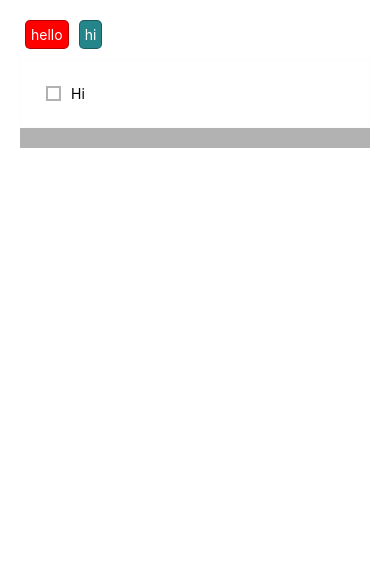
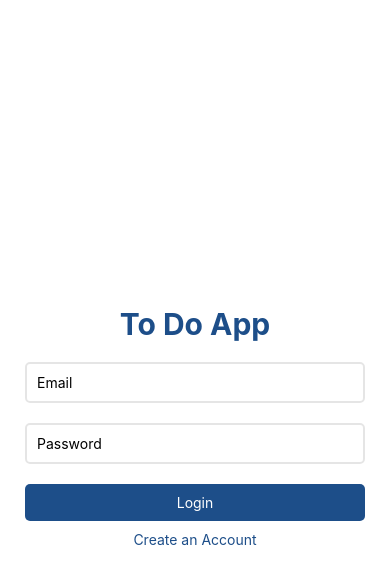
Before and after one commit to bojoluis21798/to-do-app, a React Native app in the folder app/: screen /dashboard in a window 390 px wide. Shown: the top 584 px of the page. Built offline with nearby package versions, Linux system fonts and the light colour scheme.

Commit message:
Create login screen

```diff
--- a/app/App.tsx
+++ b/app/App.tsx
@@ -1,8 +1,14 @@
 import React from 'react';
-import Dashboard from './src/domain/dashboard/Dashboard';
+import {Provider} from 'react-redux';
+import store from './src/app/store';
+import Login from './src/domain/login/Login';
+import Routes from './src/routes/Routes';
 
 const App = () => {
-  return <Dashboard />;
+  const {logIn} = store.getState();
+  return (
+    <Provider store={store}>{logIn.loggedIn ? <Routes /> : <Login />}</Provider>
+  );
 };
 
 export default App;
--- a/app/package.json
+++ b/app/package.json
@@ -10,8 +10,11 @@
     "lint": "eslint . --ext .js,.jsx,.ts,.tsx"
   },
   "dependencies": {
+    "@reduxjs/toolkit": "^1.6.1",
     "react": "17.0.1",
-    "react-native": "0.64.1"
+    "react-native": "0.64.1",
+    "react-redux": "^7.2.4",
+    "react-router-native": "^5.2.0"
   },
   "devDependencies": {
     "@babel/core": "^7.12.9",
@@ -19,6 +22,7 @@
     "@react-native-community/eslint-config": "^2.0.0",
     "@types/jest": "^26.0.23",
     "@types/react-native": "^0.64.5",
+    "@types/react-router-native": "^5.1.1",
     "@types/react-test-renderer": "^16.9.2",
     "babel-jest": "^26.6.3",
     "eslint": "^7.14.0",
--- /dev/null
+++ b/app/src/app/store.ts
@@ -0,0 +1,6 @@
+import {configureStore} from '@reduxjs/toolkit';
+import loginReducer from '../domain/login/loginSlice';
+
+export default configureStore({
+  reducer: {logIn: loginReducer},
+});
--- /dev/null
+++ b/app/src/components/input/Input.tsx
@@ -0,0 +1,18 @@
+import React from 'react';
+import {
+  NativeSyntheticEvent,
+  StyleProp,
+  TextInput,
+  TextInputChangeEventData,
+} from 'react-native';
+import InputStyles from './InputStyles';
+
+const Input: React.FunctionComponent<{
+  placeholder: string;
+  onChange?: (e: NativeSyntheticEvent<TextInputChangeEventData>) => void;
+  style?: StyleProp<any>;
+}> = ({style, ...props}) => {
+  return <TextInput {...props} style={{...style, ...InputStyles.container}} />;
+};
+
+export default Input;
--- /dev/null
+++ b/app/src/components/input/InputStyles.ts
@@ -0,0 +1,13 @@
+import {StyleSheet} from 'react-native';
+import Theme from '../../theme/Theme';
+
+const styles = StyleSheet.create({
+  container: {
+    borderWidth: 2,
+    borderColor: Theme.grey,
+    padding: 10,
+    borderRadius: 5,
+  },
+});
+
+export default styles;
--- /dev/null
+++ b/app/src/domain/login/Login.tsx
@@ -0,0 +1,22 @@
+import React from 'react';
+import {Text, TouchableOpacity, View} from 'react-native';
+import Input from '../../components/input/Input';
+import styles from './LoginStyles';
+
+const Login: React.FunctionComponent = () => {
+  return (
+    <View style={styles.container}>
+      <Text style={styles.title}>To Do App</Text>
+      <Input placeholder="Email" style={styles.input} />
+      <Input placeholder="Password" style={styles.input} />
+      <TouchableOpacity style={styles.loginContainer}>
+        <Text style={styles.login}>Login</Text>
+      </TouchableOpacity>
+      <TouchableOpacity>
+        <Text style={styles.createAccount}>Create an Account</Text>
+      </TouchableOpacity>
+    </View>
+  );
+};
+
+export default Login;
--- /dev/null
+++ b/app/src/domain/login/LoginStyles.ts
@@ -0,0 +1,40 @@
+import {StyleSheet} from 'react-native';
+import Theme from '../../theme/Theme';
+
+const styles = StyleSheet.create({
+  container: {
+    flex: 1,
+    justifyContent: 'center',
+    alignItems: 'center',
+    padding: 25,
+  },
+  title: {
+    fontSize: 30,
+    margin: 10,
+    color: Theme.darkBlue,
+    fontWeight: 'bold',
+  },
+  input: {
+    width: '100%',
+    marginBottom: 10,
+    marginTop: 10,
+  },
+  loginContainer: {
+    width: '100%',
+    flexDirection: 'row',
+    justifyContent: 'center',
+    backgroundColor: Theme.darkBlue,
+    borderRadius: 5,
+    padding: 10,
+    marginBottom: 10,
+    marginTop: 10,
+  },
+  login: {
+    color: Theme.white,
+  },
+  createAccount: {
+    color: Theme.darkBlue,
+  },
+});
+
+export default styles;
--- /dev/null
+++ b/app/src/domain/login/loginSlice.ts
@@ -0,0 +1,19 @@
+import {createSlice} from '@reduxjs/toolkit';
+
+export const loginSlice = createSlice({
+  name: 'login',
+  initialState: {
+    loggedIn: false,
+  },
+  reducers: {
+    logIn: state => {
+      state.loggedIn = true;
+    },
+    logOut: state => {
+      state.loggedIn = false;
+    },
+  },
+});
+
+export const {logIn, logOut} = loginSlice.actions;
+export default loginSlice.reducer;
--- /dev/null
+++ b/app/src/routes/Routes.tsx
@@ -0,0 +1,17 @@
+import React from 'react';
+import {NativeRouter, Route} from 'react-router-native';
+import routeConfig from './routeConfig';
+
+const Routes: React.FunctionComponent = () => {
+  return (
+    <NativeRouter>
+      {routeConfig.map(route => (
+        <Route key={route.key} path={route.path}>
+          {route.screen}
+        </Route>
+      ))}
+    </NativeRouter>
+  );
+};
+
+export default Routes;
--- /dev/null
+++ b/app/src/routes/routeConfig.tsx
@@ -0,0 +1,10 @@
+import React from 'react';
+import Dashboard from '../domain/dashboard/Dashboard';
+
+export default [
+  {
+    key: 'dashboard',
+    path: '/dashboard',
+    screen: <Dashboard />,
+  },
+];
--- a/app/src/theme/Theme.js
+++ b/app/src/theme/Theme.js
@@ -1,6 +1,8 @@
 export default {
   shadowGrey: 'rgba(0,0,0,0.3)',
   borderGrey: 'rgba(0,0,0,0.01)',
+  grey: 'rgba(0,0,0,0.1)',
   blue: '#26B3D2',
+  darkBlue: '#1D4E89',
   white: '#fff',
 };
```
Also changed, not shown: 1 other file (tests, documents, lock files or other folders).
